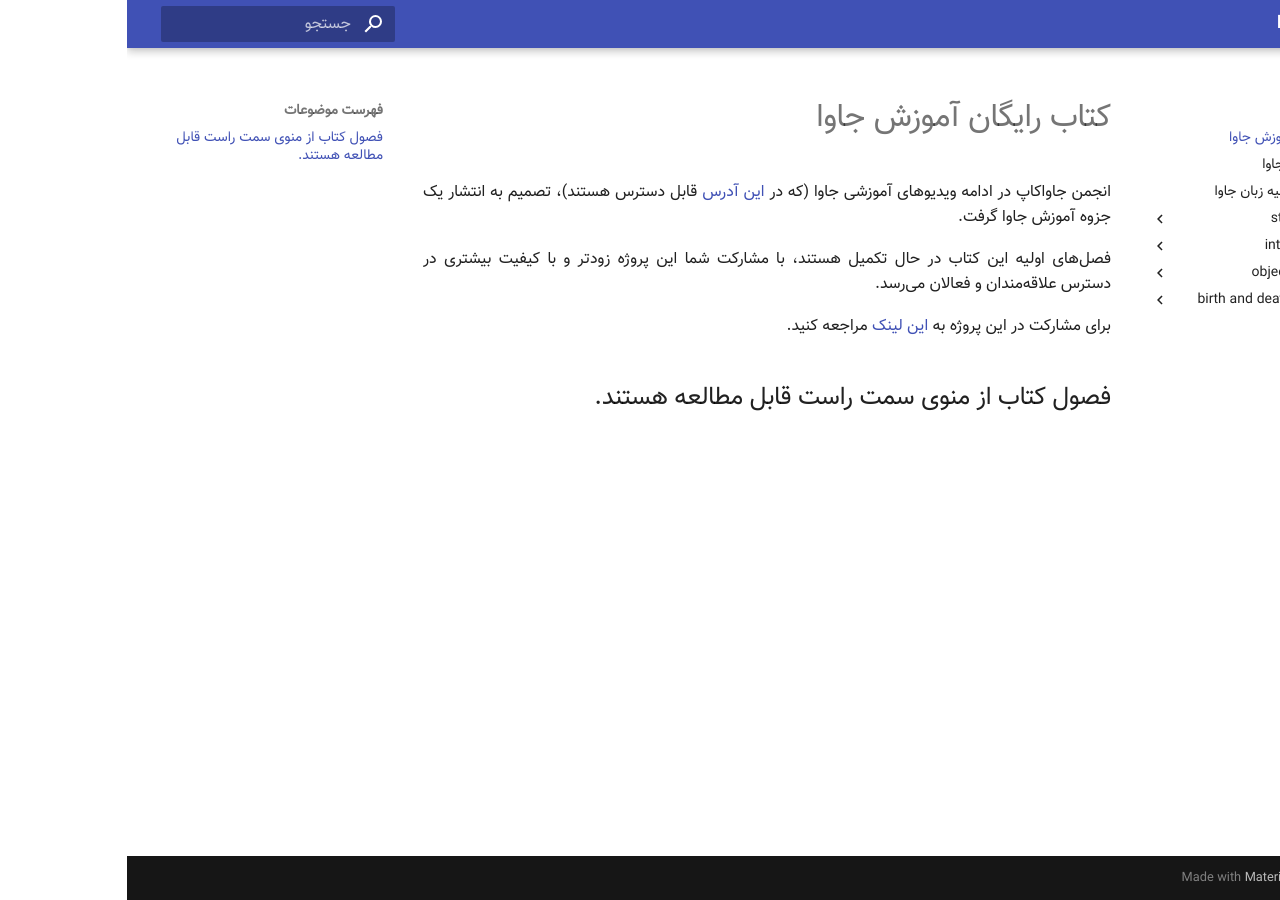
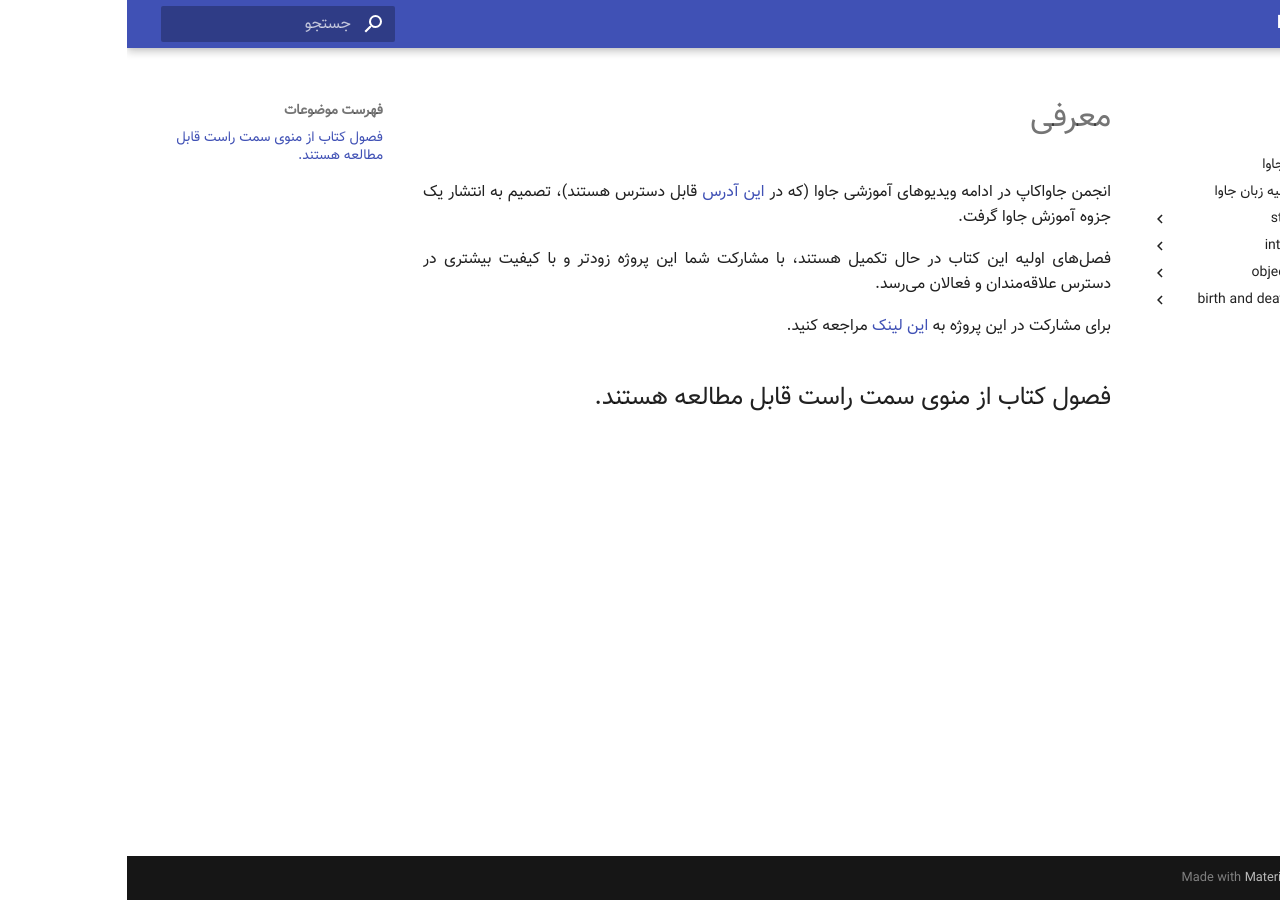
Before and after one commit to javacup-ir/tutorial, an MkDocs documentation site: the page built from docs/index.md, in a window 1280 px wide. Built offline with MkDocs 1.6.1 and Material for MkDocs 9.7.7, drawn with Linux system fonts in a browser that asks for light colours.

Commit message:
renamed index.md

```diff
--- a/docs/index.md
+++ b/docs/index.md
@@ -1,4 +1,4 @@
-# کتاب رایگان آموزش جاوا
+# معرفی
 
 انجمن جاواکاپ در ادامه ویدیو‌های آموزشی جاوا (که در [این آدرس](https://javacup.ir/javacup-training-videos/) قابل دسترس هستند)، تصمیم به انتشار یک جزوه آموزش جاوا گرفت.
 
@@ -9,5 +9,3 @@
 
 
 ## فصول کتاب از منوی سمت راست قابل مطالعه هستند.
-
-#
```
